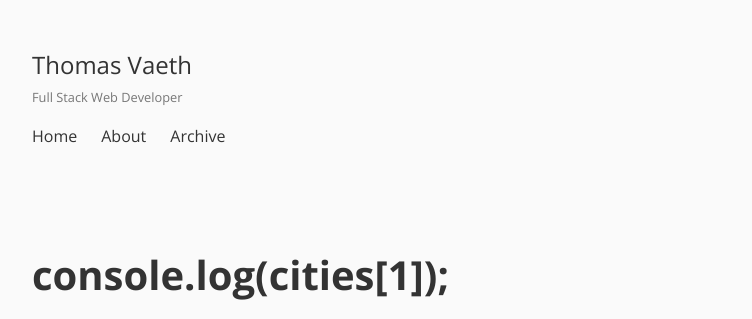
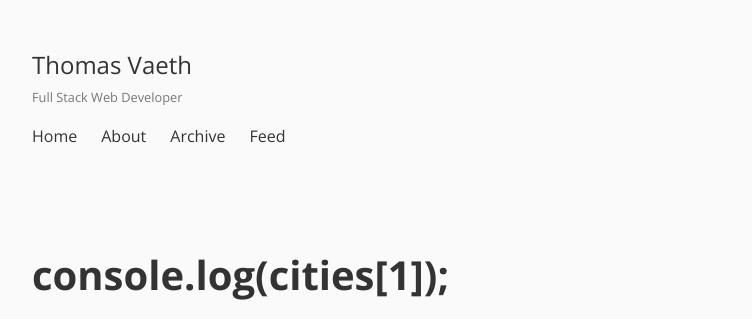
Before and after one commit to thomasvaeth/thomasvaeth.github.io, a Jekyll site: the page built from _posts/2015-07-29-consolelogcities1.html, in a window 1280 px wide. Shown: the top 319 px of the page, without its empty margins (256-1008 px from the left). Built offline with Jekyll 4.4.1, drawn with Linux system fonts in a browser that asks for light colours; comment, search, counter and statistics services are not loaded.

Commit message:
Added empty paragraphs for margin.

```diff
--- a/_includes/header.html
+++ b/_includes/header.html
@@ -14,6 +14,7 @@
           {% endif %}
         {% endunless %}
       {% endfor %}
+      <a class="page-link" href="{{ "/feed.xml" | prepend: site.baseurl }}">Feed</a>
     </nav>
 
   </div>
--- a/_posts/2015-07-13-free-code-camp.html
+++ b/_posts/2015-07-13-free-code-camp.html
@@ -11,6 +11,7 @@
 - angular
 - github
 ---
+<p></p>
 <img src="/assets/images/free-code-camp-1.png">
 <p>I have decided to stop following The Odin Project and start following <a href="http://www.freecodecamp.com/thomasvaeth" target="_blank">Free Code Camp</a>. FCC focuses on JavaScript and AngularJS. I have discovered over the past few weeks that I enjoy JS a lot more than Ruby. FCC is also constantly changing and updating their material (even over the past few days I have been on it). TOP has stopped updating their website because they recently launched a paid version. I was following TOP because I wanted to be building a portfolio at the same time. I have added more to <a href="https://github.com/thomasvaeth/freecodecamp" target="_blank">GitHub</a> in the past few days with FCC than I did in the past few weeks with TOP. I am solving problems by applying what I have learned in all the tutorials I completed and more. I am also learning a little Pig Latin!</p>
 <script src="https://gist.github.com/thomasvaeth/9ab12c85391166a58ec8.js"></script>
--- a/_posts/2015-07-29-consolelogcities1.html
+++ b/_posts/2015-07-29-consolelogcities1.html
@@ -11,5 +11,6 @@
 - bootcamp
 - boot camp
 ---
+<p></p>
 <img src="/assets/images/general-assembly-1.png">
 <p>I will be starting a full-time 12-week web development immersive program with General Assembly Seattle on September 28. Last month I was a biochemist in Philadelphia, next month I will be living in Seattle, and the month after I will be in class everyday. Everything is moving fast.</p>
--- a/_posts/2015-09-29-first-day-of-general-assembly-seattle.html
+++ b/_posts/2015-09-29-first-day-of-general-assembly-seattle.html
@@ -11,5 +11,6 @@
 - bootcamp
 - boot camp
 ---
+<p></p>
 <img src="/assets/images/general-assembly-1.jpg">
 <p>First day of General Assembly Seattle.</p>
--- a/_posts/2015-12-23-gulptaskpost-blog.html
+++ b/_posts/2015-12-23-gulptaskpost-blog.html
@@ -7,6 +7,7 @@
 - web dev
 - gulp
 ---
+<p></p>
 <script src="https://gist.github.com/thomasvaeth/0d11b9bcb7f5cce35a96.js"></script>
 <p>I added Gulp to <a href="http://samesies.herokuapp.com/" target="_blank">Samesies</a> like I said I was going to. All I am doing here is concatenating and minifiying the CSS and JS (separte from each other though). I also added a watch, so if anything changes it will run the process over again.</p>
 <p>I better get a laptop sticker now.</p>
```
